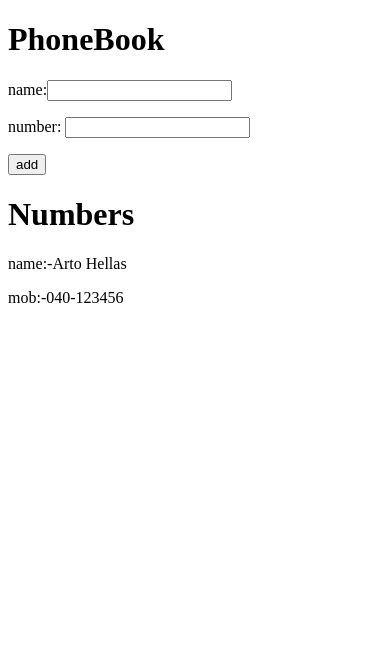
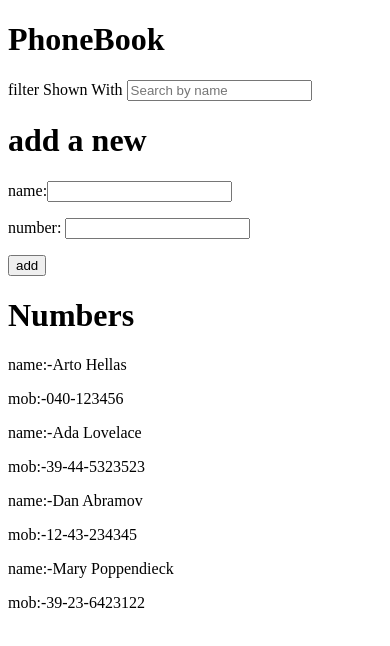
Before and after one commit to Chinmaya255696/full-stack-open-2023, a React (Vite) app in the folder part2/PhoneBook/: page / in a window 390 px wide. Shown: the top 646 px of the page. Built offline with nearby package versions, Linux system fonts and the light colour scheme.

Commit message:
Completed Exercise-:2.9*: The Phonebook Step4

```diff
--- a/part2/PhoneBook/src/App.jsx
+++ b/part2/PhoneBook/src/App.jsx
@@ -1,16 +1,24 @@
- import { useState } from "react";
+import { useState } from "react";
 
 function App() {
   const [persons, setPersons] = useState([
-    { id:1 , name: "Arto Hellas", number: "040-123456" },
+    { name: "Arto Hellas", number: "040-123456", id: 1 },
+    { name: "Ada Lovelace", number: "39-44-5323523", id: 2 },
+    { name: "Dan Abramov", number: "12-43-234345", id: 3 },
+    { name: "Mary Poppendieck", number: "39-23-6423122", id: 4 },
   ]);
 
   const [newName, setNewName] = useState("");
   const [newNumber, setNewNumber] = useState("");
+  const [searchQuery, setSearchQuery] = useState("");
 
   const handleAdd = (event) => {
     event.preventDefault();
-    const personObject = {id:persons.length+1, name: newName , number: newNumber};
+    const personObject = {
+      id: persons.length + 1,
+      name: newName,
+      number: newNumber,
+    };
 
     const isPresent = persons.some(
       (person) => person.name === personObject.name
@@ -22,7 +30,6 @@
     setNewNumber("");
   };
   const handleSetNewName = (event) => {
-
     setNewName(event.target.value);
   };
 
@@ -30,10 +37,27 @@
     console.log(event.target.value);
     setNewNumber(event.target.value);
   };
-
+  const handleSearchChange = (event) => {
+    console.log(event.target.value);
+    setSearchQuery(event.target.value);
+  }
+  const filteredPersons = persons.filter((person) =>{
+    return person.name.toLowerCase().includes(searchQuery.toLowerCase())
+  })
+  console.log(filteredPersons);
   return (
     <>
       <h1>PhoneBook</h1>
+      <p>
+        filter Shown With{" "}
+        <input
+          type="text"
+          placeholder="Search by name"
+          value={searchQuery}
+          onChange={handleSearchChange}
+        />
+      </p>
+      <h1>add a new</h1>
       <form>
         <p>
           name:
@@ -47,10 +71,10 @@
         </button>
       </form>
       <h1>Numbers</h1>
-      {persons.map((person) => (
+      {filteredPersons.map((person) => (
         <div key={person.id}>
-       <p> name:-{person.name} </p>
-        <p>mob:-{person.number}</p>
+          <p> name:-{person.name} </p>
+          <p>mob:-{person.number}</p>
         </div>
       ))}
     </>
```
